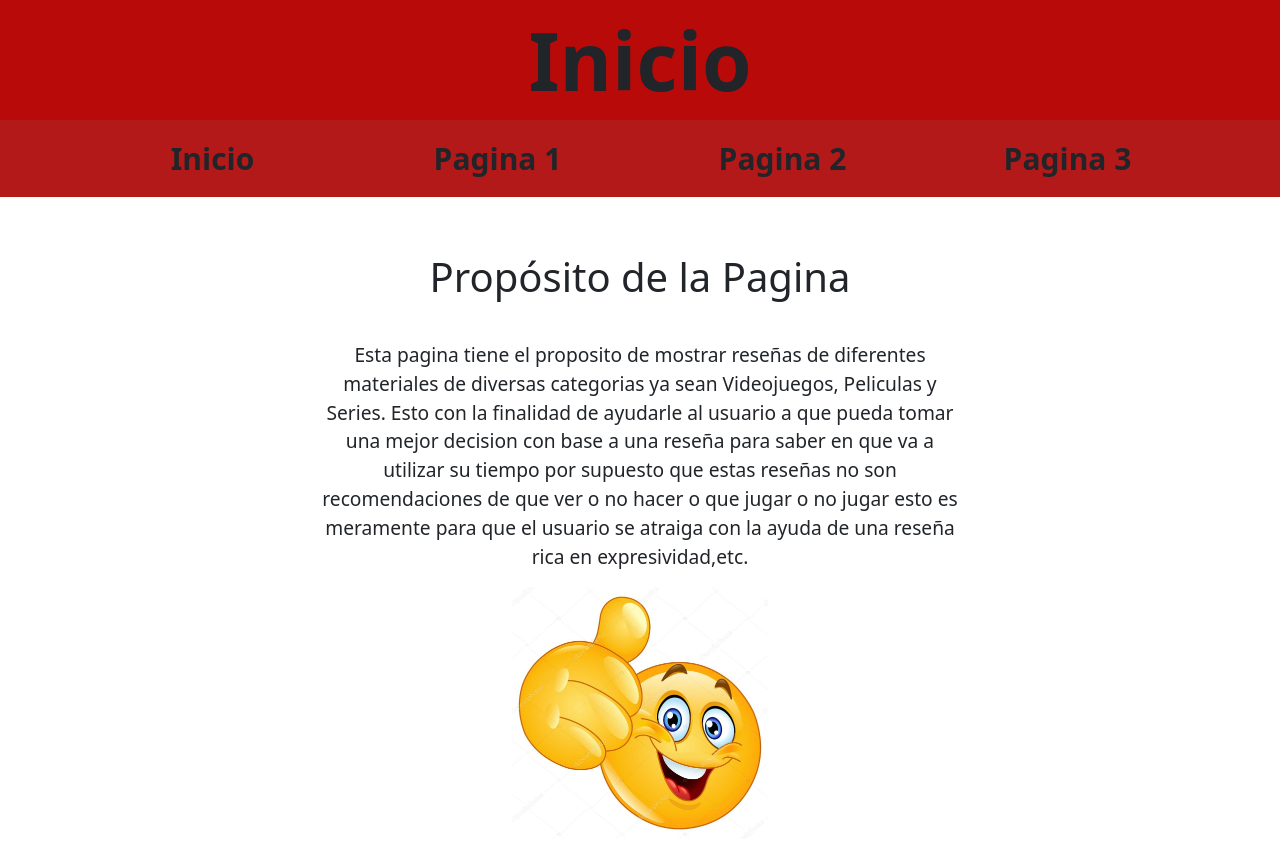
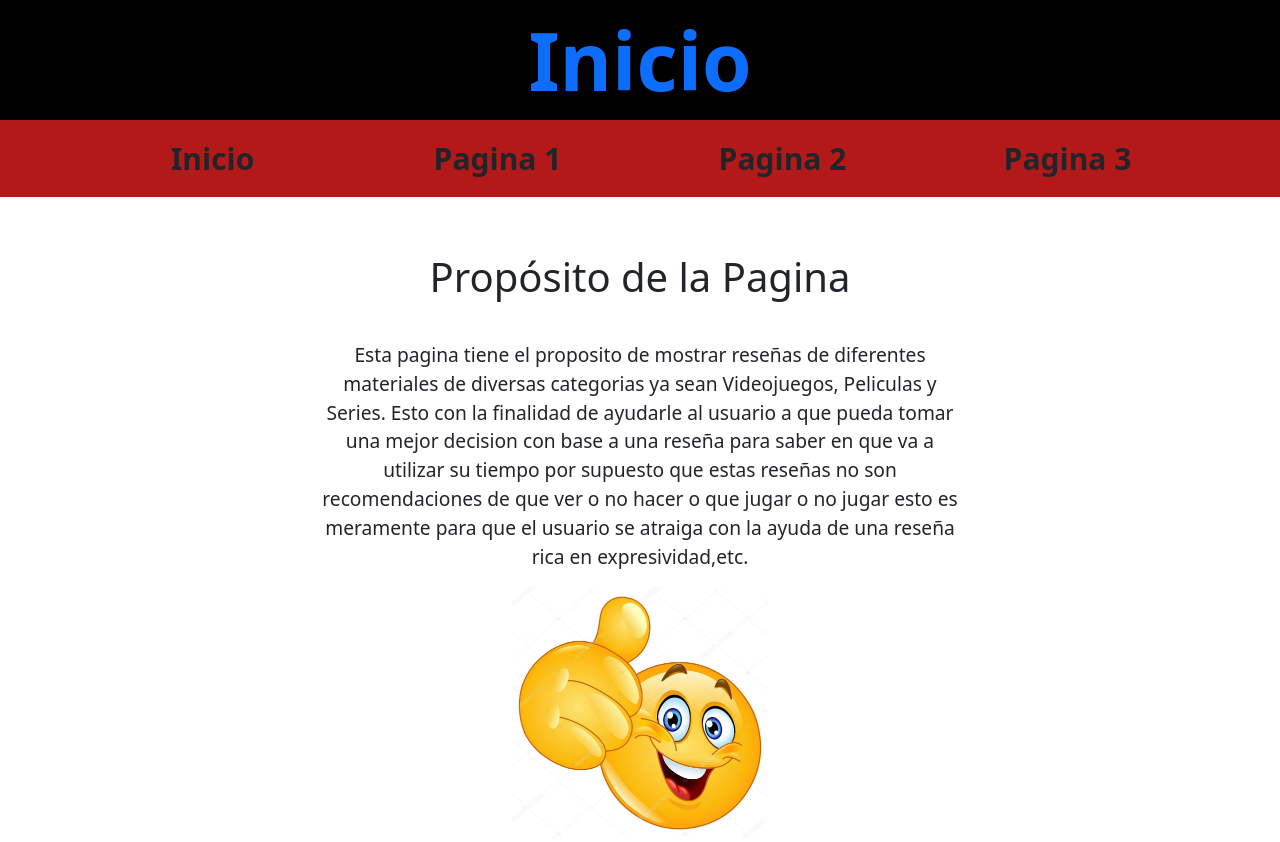
Before and after one commit to Yuri612/Laboratorio-6, a plain HTML site: page LAB6/Index.html in a window 1280 px wide. Shown: the top 842 px of the page. Drawn offline with Linux system fonts and the light colour scheme.

Commit message:
Haciendo cambios

```diff
--- a/LAB6/Index.html
+++ b/LAB6/Index.html
@@ -7,10 +7,10 @@
     <link rel="stylesheet" href="bootstrap-5.3.3-dist/css/bootstrap.min.css">
     <title>Inicio</title>
 </head>
-<header class="encabezado">
-    <a class="text-decoration-none link-dark" href="Index.html">Inicio</a>
+<header class="encabezado bg-black">
+    <a class="text-decoration-none link-blue" href="Index.html">Inicio</a>
 </header>
-<nav class="nav-bar ">
+<nav class="nav-bar">
     <div class="container">
         <div class="row ">
  <div class="contenedor-nav  col-12 col-lg-3 centrado">
```
Also changed, not shown: 1 other file.
